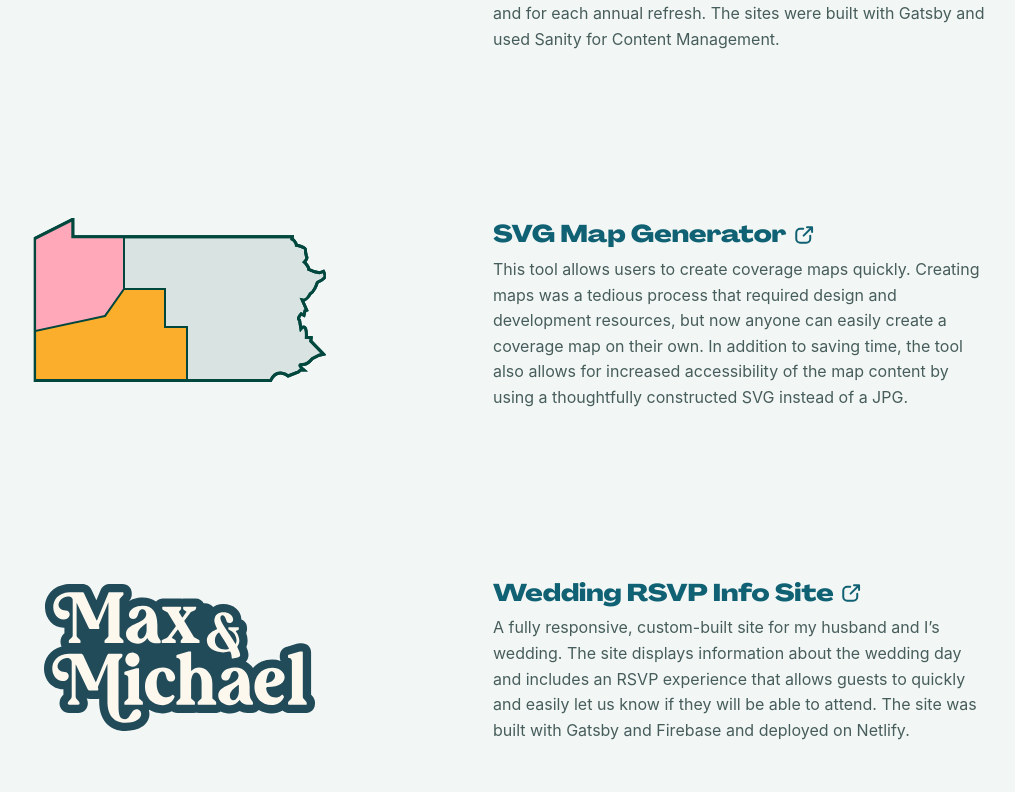
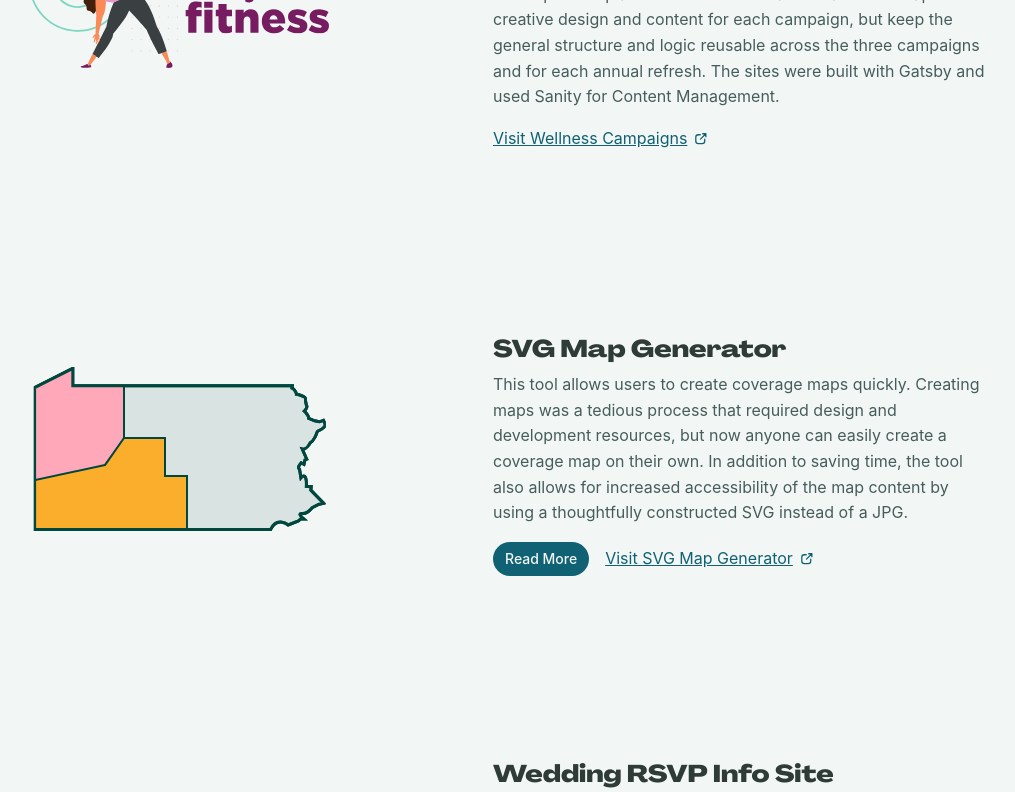
Before and after one commit to maxleee/personal-site, a Next.js app: page / in a window 1280 px wide. Shown: the part 1840-2632 px from the top of the page, without its empty margins (179-1194 px from the left). Built offline with nearby package versions, Linux system fonts and the light colour scheme.

Commit message:
messing with buttons on home

```diff
--- a/components/buttonLink.js
+++ b/components/buttonLink.js
@@ -4,9 +4,9 @@ import Icon from './icon';
 export default function ButtonLink({ href, icon, children }) {
   return (
     <Link href={href} className='button-link'>
-      {icon.position == 'start' && <Icon icon={icon.type} />}
+      {icon?.position == 'start' && <Icon icon={icon.type} />}
       {children}
-      {icon.position == 'end' && <Icon icon={icon.type} />}
+      {icon?.position == 'end' && <Icon icon={icon.type} />}
     </Link>
   );
 }
--- a/pages/index.js
+++ b/pages/index.js
@@ -4,6 +4,7 @@ import { getSortedPostsData } from '../lib/posts';
 import Link from 'next/link';
 import HeaderBlobsCSS from '../components/headerBlobsCSS';
 import ExternalLinkIcon from '../components/externalLinkIcon';
+import ButtonLink from '../components/buttonLink';
 import parse from 'html-react-parser';
 const { motion } = require('framer-motion');
 
@@ -63,21 +64,26 @@ export default function Home({ allPostsData }) {
       <section className='work'>
         <h2 className='title'>Recent Work</h2>
 
-        {allPostsData.map(({ id, title, description, linkText, link, image }) => (
+        {allPostsData.map(({ id, title, description, intro, link, image }) => (
           <div className='project-wrapper' key={id}>
             <div className='project-image-wrapper'>
               <img src={image} className='project-image' alt='' />
             </div>
             <div className='project-content'>
               <h3 className='project-title' key={id}>
-                <ExternalLinkIcon link={link}>{title}</ExternalLinkIcon>
+                {title}
               </h3>
               <p className='project-description'>{parse(description)}</p>
-              {linkText && (
-                <p>
-                  <Link href={`/posts/${id}`}>{linkText}</Link>
-                </p>
-              )}
+              <div className='project-button-wrapper'>
+                {/* <ButtonLink href={link} icon={{ type: 'external', position: 'end' }}>
+                  Visit Site
+                </ButtonLink>
+                <Link className='more-link' href={`/posts/${id}`}>
+                  Read More
+                </Link> */}
+                {intro && <ButtonLink href={`/posts/${id}`}>Read More</ButtonLink>}
+                <ExternalLinkIcon link={link}>Visit {title}</ExternalLinkIcon>
+              </div>
             </div>
           </div>
         ))}
--- a/styles/global.scss
+++ b/styles/global.scss
@@ -216,6 +216,16 @@ main {
     &:hover {
       text-decoration: underline;
     }
+  }
+}
+
+.project-button-wrapper {
+  margin-block: 1rem;
+  display: flex;
+  gap: 1rem;
+  align-items: center;
+  a.external-link {
+    font-size: 1rem;
   }
 }
 .external-link {
```
